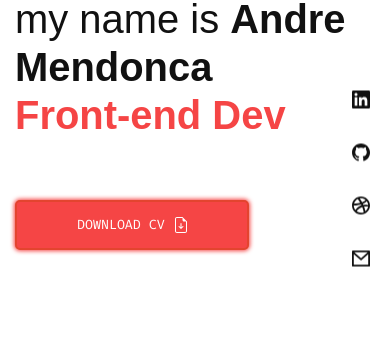
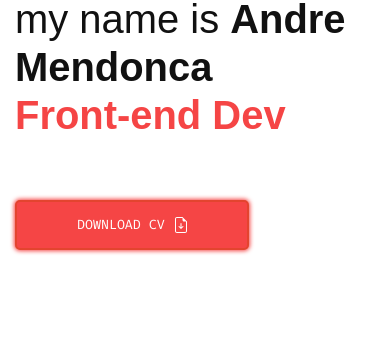
Before and after one commit to andremendonca03/Portfolio-2.0, a Next.js app: page / in a window 390 px wide. Shown: the part 243-591 px from the top of the page. Built offline with nearby package versions, Linux system fonts and the light colour scheme; a web font is replaced by a local one.

Commit message:
💅 Style: General style improvements

```diff
--- a/src/components/about/About.tsx
+++ b/src/components/about/About.tsx
@@ -20,7 +20,7 @@ const About = () => {
         </p>
       </div>
 
-      <Link href="#my-work" scroll={false} className="button border-r-accent ml-0 text-r-text shadow-[0_0_4px_1px] shadow-r-accent-80 hover:bg-r-accent-80 hover:text-n-white">View Work</Link>
+      <Link href="#my-work" scroll={false} className="button border-r-accent ml-0 text-r-text shadow-[0_0_4px_1px] shadow-r-accent-80 hover:bg-r-accent-80 hover:text-n-white hover:shadow-lg hover:shadow-r-accent-80">View Work</Link>
     </section>
   )
 }
--- a/src/components/footer/Footer.tsx
+++ b/src/components/footer/Footer.tsx
@@ -10,21 +10,21 @@ const Footer = () => {
       <h2 className='font-heading4 text-r-text mb-2'>Get in touch</h2>
       <p className='text-r-text-muted mb-3' >Want to know more about me or have any enquiries? Let’s chat!</p>
 
-      <p className='text-r-text-muted'>Shout me an email at <a href="mailto:andremendonca.033@gmail.com" className="inline font-bold text-r-text">andremendonca.033@gmail.com</a></p>
-      <p className="text-r-text-muted mb-5">Or drop me a call at <a href="tel:+61451009412" className="inline font-bold text-r-text">+61 451 009 412</a></p>
+      <p className='text-r-text-muted'>Shout me an email at <a href="mailto:andremendonca.033@gmail.com" className="inline font-bold text-r-text hover:underline">andremendonca.033@gmail.com</a></p>
+      <p className="text-r-text-muted mb-5">Or drop me a call at <a href="tel:+61451009412" className="inline font-bold text-r-text hover:underline">+61 451 009 412</a></p>
 
       <p className='text-r-text-muted mb-4'>You can also find more about me and my work on the links below:</p>
 
       <div className="flex items-center gap-4">
-        <a href="" className="group rounded bg-r-accent p-2 border-2 border-r-accent hover:bg-transparent">
+        <a href="https://linkedin.com/in/andremendonca03" target="_blank" className="group rounded bg-r-accent p-2 border-2 border-r-accent hover:bg-transparent">
           <LinkedinIcon className='size-[18px] group-hover:[&>path]:fill-r-text' />
         </a>
 
-        <a href="" className="group rounded bg-r-accent p-2 border-2 border-r-accent hover:bg-transparent">
+        <a href="https://github.com/andremendonca03" target="_blank" className="group rounded bg-r-accent p-2 border-2 border-r-accent hover:bg-transparent">
           <GithubIcon className='size-[18px] group-hover:[&>path]:fill-r-text' />
         </a>
 
-        <a href="" className="group rounded bg-r-accent p-2 border-2 border-r-accent hover:bg-transparent">
+        <a href="https://dribbble.com/andremendonca03" target="_blank" className="group rounded bg-r-accent p-2 border-2 border-r-accent hover:bg-transparent">
           <DribbbleIcon className='size-[18px] group-hover:[&>path]:fill-r-text' />
         </a>
       </div>
--- a/src/components/introSection/IntroSection.tsx
+++ b/src/components/introSection/IntroSection.tsx
@@ -22,7 +22,7 @@ const IntroSection = () => {
 
       </div>
 
-      <a href="#" download className="group button flex items-center justify-between gap-2 text-n-white bg-r-accent-80 border-r-accent shadow-[0_0_4px_1px] shadow-r-accent-80 ml-0 hover:text-r-text hover:bg-transparent">
+      <a href="#" download className="group button flex items-center justify-between gap-2 text-n-white bg-r-accent-80 border-r-accent shadow-[0_0_4px_1px] shadow-r-accent-80 ml-0 hover:text-r-text hover:bg-transparent hover:shadow-lg hover:shadow-r-accent-80">
         Download CV
         <DownloadDocIcon className="group-hover:[&>path]:fill-r-text [&>path]:td-150" />
       </a>
--- a/src/components/sidebar/Sidebar.tsx
+++ b/src/components/sidebar/Sidebar.tsx
@@ -6,20 +6,20 @@ import MailIcon from "../icons/MailIcon";
 const Sidebar = () => {
 
   return (
-    <nav className="fixed right-0 top-1/2 -translate-y-1/2 flex flex-col gap-4 bg-r-bgGlassy backdrop-blur-sm py-4 px-3 rounded-tl rounded-bl td-150 z-10">
-      <a href="#" className="group p-1">
+    <nav className="fixed right-0 top-1/2 -translate-y-1/2 hidden flex-col gap-4 bg-r-bgGlassy backdrop-blur-sm py-4 px-3 rounded-tl rounded-bl td-150 z-10 md:flex">
+      <a href="https://www.linkedin.com/in/andremendonca03/" target="_blank" className="group p-1">
         <LinkedinIcon className="size-[18px] [&>path]:fill-r-text group-hover:[&>path]:fill-[#0E76A8] [&>path]:td-150" />
       </a>
 
-      <a href="#" className="group p-1">
+      <a href="https://github.com/andremendonca03" target="_blank" className="group p-1">
         <GithubIcon className="size-[18px] [&>path]:fill-r-text group-hover:[&>path]:fill-n-grey [&>path]:td-150" />
       </a>
 
-      <a href="#" className="group p-1">
+      <a href="https://dribbble.com/andremendonca03" target="_blank" className="group p-1">
         <DribbbleIcon className="size-[18px] [&>path]:fill-r-text group-hover:[&>path]:fill-[#D8BAF1] [&>path]:td-150" />
       </a>
 
-      <a href="#" className="group p-1">
+      <a href="mailto:andremendonca.033@gmail.com" className="group p-1">
         <MailIcon className="size-[18px] [&>path]:fill-r-text group-hover:[&>path]:fill-r-accent [&>path]:td-150" />
       </a>
     </nav>
--- a/src/components/skillAreas/ContentTabs.tsx
+++ b/src/components/skillAreas/ContentTabs.tsx
@@ -32,7 +32,7 @@ const ContentTabs = ({
 
             <Link
               className={cn(
-                `button border-${item.color} ml-0 mb-4 text-r-text hover:bg-${item.color}-80 hover:text-n-white`
+                `button border-${item.color} ml-0 mb-4 text-r-text hover:bg-${item.color}-80 hover:text-n-white hover:shadow-lg hover:shadow-${item.color}-80`
               )}
               href={item.link.url}
             >
```
